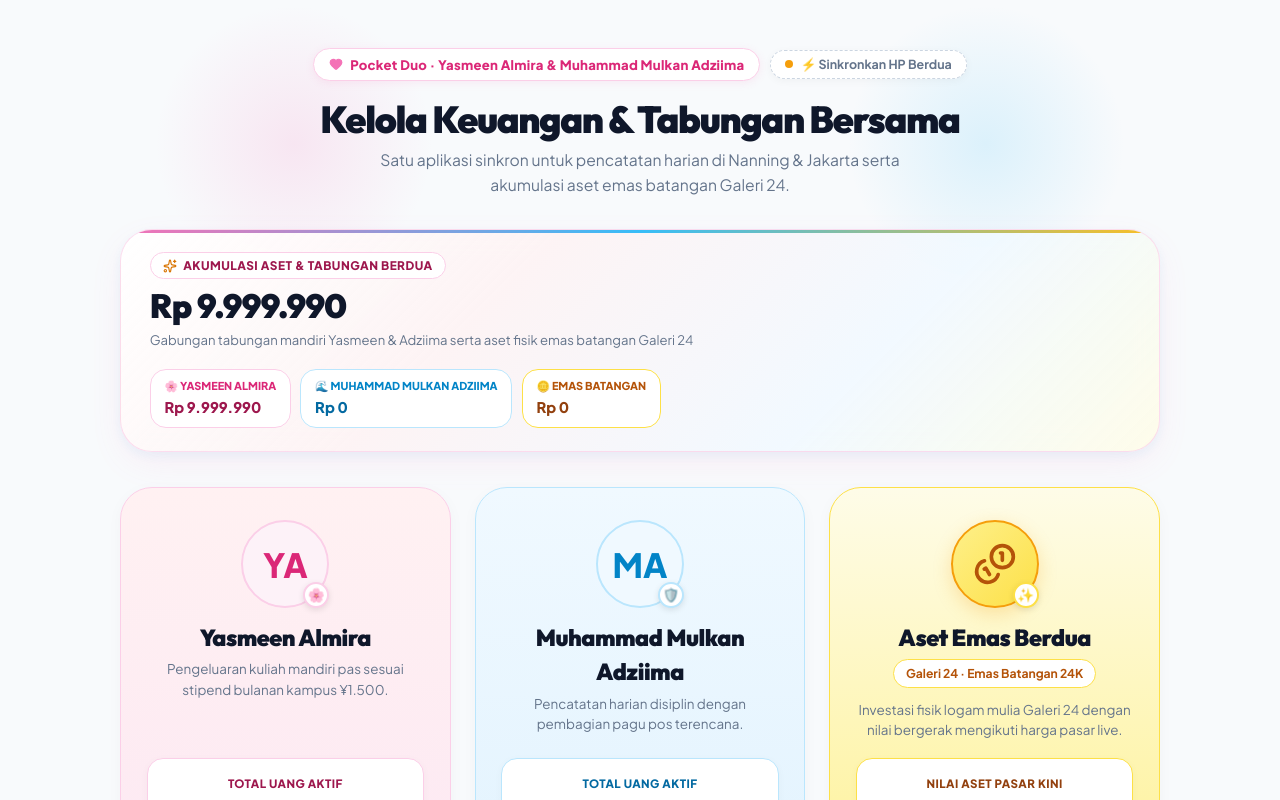
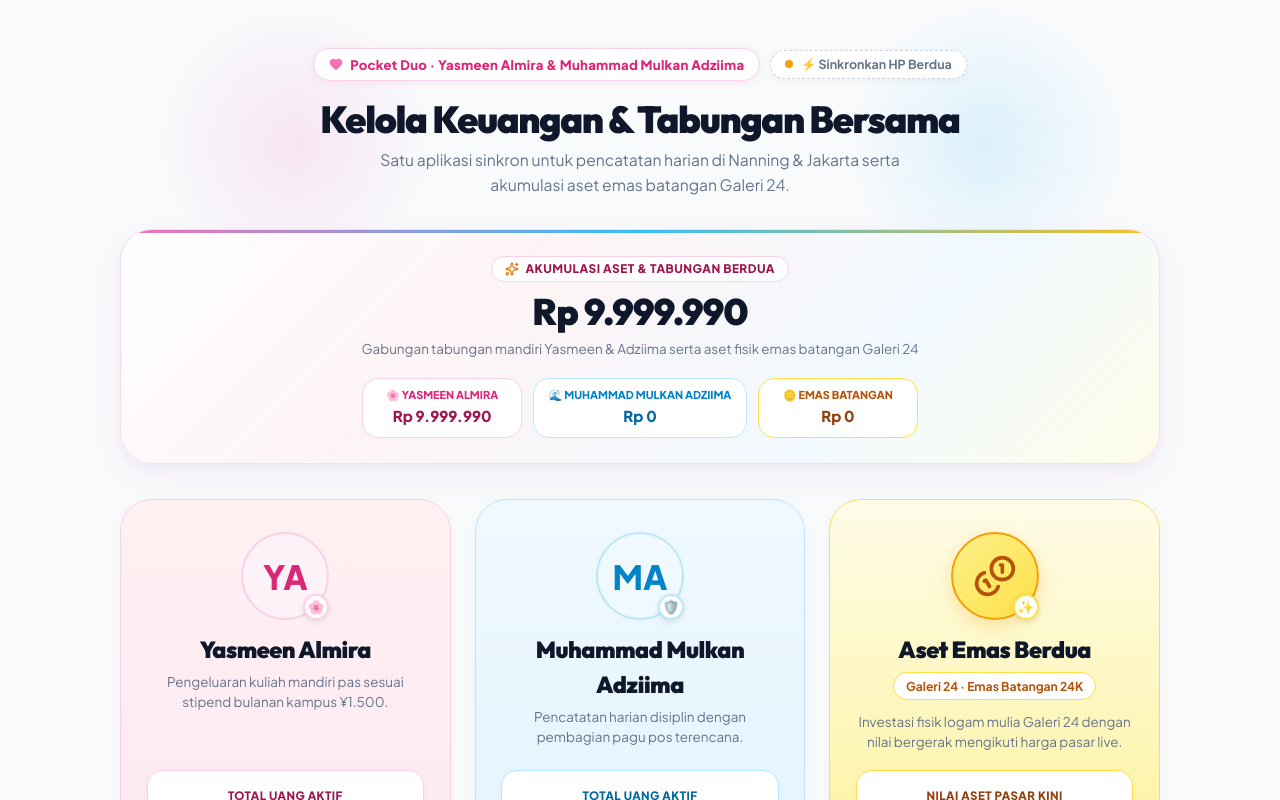
Before and after one commit to Almirayasmn/POCKET-, a React (Vite) app: page / in a window 1280 px wide. Shown: the top 800 px of the page. Built offline with nearby package versions, Linux system fonts and the light colour scheme; no server answers.

Commit message:
Center joint wealth accumulation banner and breakdown chips

```diff
--- a/src/components/LandingPage.jsx
+++ b/src/components/LandingPage.jsx
@@ -137,32 +137,34 @@
 
       {/* Hero Joint Wealth Dashboard (Akumulasi Aset Berdua) */}
       <div className="joint-wealth-banner">
-        <div>
-          <div style={{ display: 'inline-flex', alignItems: 'center', gap: '0.4rem', background: '#ffffff', padding: '0.22rem 0.75rem', borderRadius: 'var(--radius-full)', border: '1px solid #fbcfe8', marginBottom: '0.5rem' }}>
+        <div style={{ display: 'flex', flexDirection: 'column', alignItems: 'center', textAlign: 'center' }}>
+          <div style={{ display: 'inline-flex', alignItems: 'center', justifyContent: 'center', gap: '0.4rem', background: '#ffffff', padding: '0.22rem 0.8rem', borderRadius: 'var(--radius-full)', border: '1px solid #fbcfe8', marginBottom: '0.55rem' }}>
             <Sparkles size={14} color="#d97706" />
             <span style={{ fontSize: '0.74rem', fontWeight: 800, color: '#9d174d', letterSpacing: '0.04em', textTransform: 'uppercase' }}>
               Akumulasi Aset & Tabungan Berdua
             </span>
           </div>
 
-          <div style={{ fontFamily: 'var(--font-display)', fontSize: '2.1rem', fontWeight: 900, color: '#0f172a', lineHeight: 1.15, letterSpacing: '-0.02em' }}>
+          <div style={{ fontFamily: 'var(--font-display)', fontSize: '2.3rem', fontWeight: 900, color: '#0f172a', lineHeight: 1.15, letterSpacing: '-0.02em', textAlign: 'center' }}>
             {formatIdr(totalJointWealthIdr)}
           </div>
-          <div style={{ fontSize: '0.82rem', color: '#64748b', marginTop: '0.25rem' }}>
+          <div style={{ fontSize: '0.84rem', color: '#64748b', marginTop: '0.35rem', textAlign: 'center', maxWidth: '640px' }}>
             Gabungan tabungan mandiri Yasmeen & Adziima serta aset fisik emas batangan Galeri 24
           </div>
         </div>
 
         {/* Breakdown chips */}
-        <div style={{ display: 'flex', gap: '0.6rem', flexWrap: 'wrap', alignItems: 'center' }}>
+        <div style={{ display: 'flex', gap: '0.65rem', flexWrap: 'wrap', alignItems: 'center', justifyContent: 'center' }}>
           <div
             onClick={() => setActiveView('yasmeen')}
             style={{
               background: '#ffffff',
-              padding: '0.55rem 0.85rem',
+              padding: '0.55rem 0.95rem',
               borderRadius: 'var(--radius-md)',
               border: '1px solid #fbcfe8',
               cursor: 'pointer',
+              textAlign: 'center',
+              minWidth: '160px',
               transition: 'all 0.15s ease'
             }}
             title="Klik untuk buka catatan Yasmeen"
@@ -170,7 +172,7 @@
             <div style={{ fontSize: '0.68rem', fontWeight: 800, color: '#db2777', textTransform: 'uppercase' }}>
               🌸 Yasmeen Almira
             </div>
-            <div style={{ fontSize: '0.92rem', fontWeight: 800, color: '#9d174d', marginTop: '0.1rem' }}>
+            <div style={{ fontSize: '0.94rem', fontWeight: 800, color: '#9d174d', marginTop: '0.1rem' }}>
               {formatIdr(yasmeenBalanceIdr)}
             </div>
           </div>
@@ -179,10 +181,12 @@
             onClick={() => setActiveView('adziima')}
             style={{
               background: '#ffffff',
-              padding: '0.55rem 0.85rem',
+              padding: '0.55rem 0.95rem',
               borderRadius: 'var(--radius-md)',
               border: '1px solid #bae6fd',
               cursor: 'pointer',
+              textAlign: 'center',
+              minWidth: '160px',
               transition: 'all 0.15s ease'
             }}
             title="Klik untuk buka catatan Adziima"
@@ -190,7 +194,7 @@
             <div style={{ fontSize: '0.68rem', fontWeight: 800, color: '#0284c7', textTransform: 'uppercase' }}>
               🌊 Muhammad Mulkan Adziima
             </div>
-            <div style={{ fontSize: '0.92rem', fontWeight: 800, color: '#0369a1', marginTop: '0.1rem' }}>
+            <div style={{ fontSize: '0.94rem', fontWeight: 800, color: '#0369a1', marginTop: '0.1rem' }}>
               {formatIdr(adziimaBalanceIdr)}
             </div>
           </div>
@@ -199,10 +203,12 @@
             onClick={() => setActiveView('gold')}
             style={{
               background: '#ffffff',
-              padding: '0.55rem 0.85rem',
+              padding: '0.55rem 0.95rem',
               borderRadius: 'var(--radius-md)',
               border: '1px solid #fde047',
               cursor: 'pointer',
+              textAlign: 'center',
+              minWidth: '160px',
               transition: 'all 0.15s ease'
             }}
             title="Klik untuk buka portofolio emas"
@@ -210,7 +216,7 @@
             <div style={{ fontSize: '0.68rem', fontWeight: 800, color: '#b45309', textTransform: 'uppercase' }}>
               🪙 Emas Batangan
             </div>
-            <div style={{ fontSize: '0.92rem', fontWeight: 800, color: '#92400e', marginTop: '0.1rem' }}>
+            <div style={{ fontSize: '0.94rem', fontWeight: 800, color: '#92400e', marginTop: '0.1rem' }}>
               {formatIdr(goldAssetValueIdr)}
             </div>
           </div>
--- a/src/index.css
+++ b/src/index.css
@@ -282,16 +282,17 @@
 .joint-wealth-banner {
   max-width: 1040px;
   margin: 0 auto 2.2rem;
-  padding: 1.4rem 1.8rem;
+  padding: 1.6rem 1.8rem;
   background: linear-gradient(135deg, rgba(255, 255, 255, 0.95) 0%, rgba(254, 242, 242, 0.8) 35%, rgba(240, 249, 255, 0.8) 70%, rgba(254, 252, 232, 0.9) 100%);
   border: 1.5px solid rgba(251, 207, 232, 0.7);
   border-radius: var(--radius-xl);
   box-shadow: 0 12px 36px -6px rgba(244, 114, 182, 0.12), 0 4px 12px rgba(56, 189, 248, 0.08);
   display: flex;
+  flex-direction: column;
   align-items: center;
-  justify-content: space-between;
-  flex-wrap: wrap;
-  gap: 1.2rem;
+  justify-content: center;
+  text-align: center;
+  gap: 1.15rem;
   position: relative;
   overflow: hidden;
   backdrop-filter: blur(12px);
```
